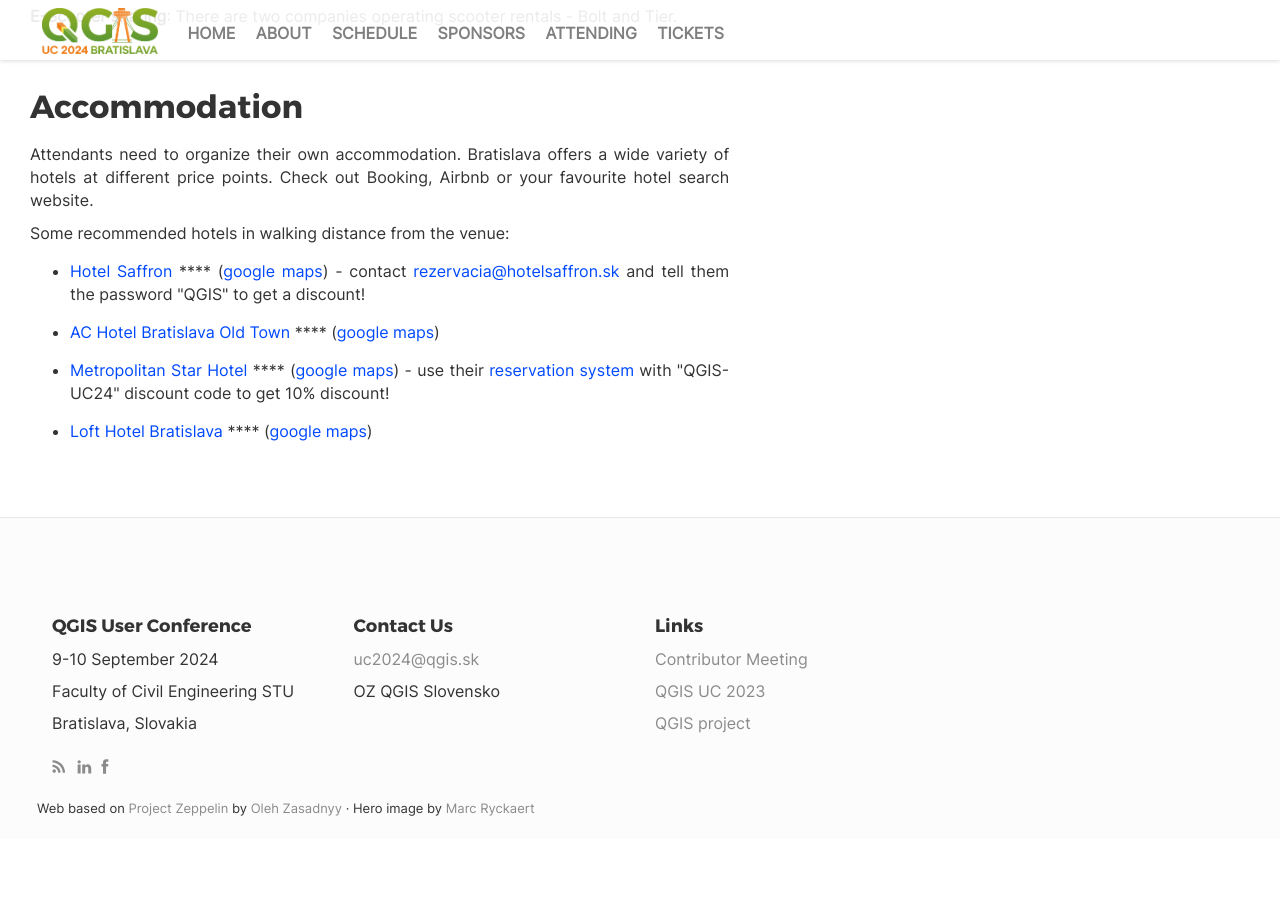
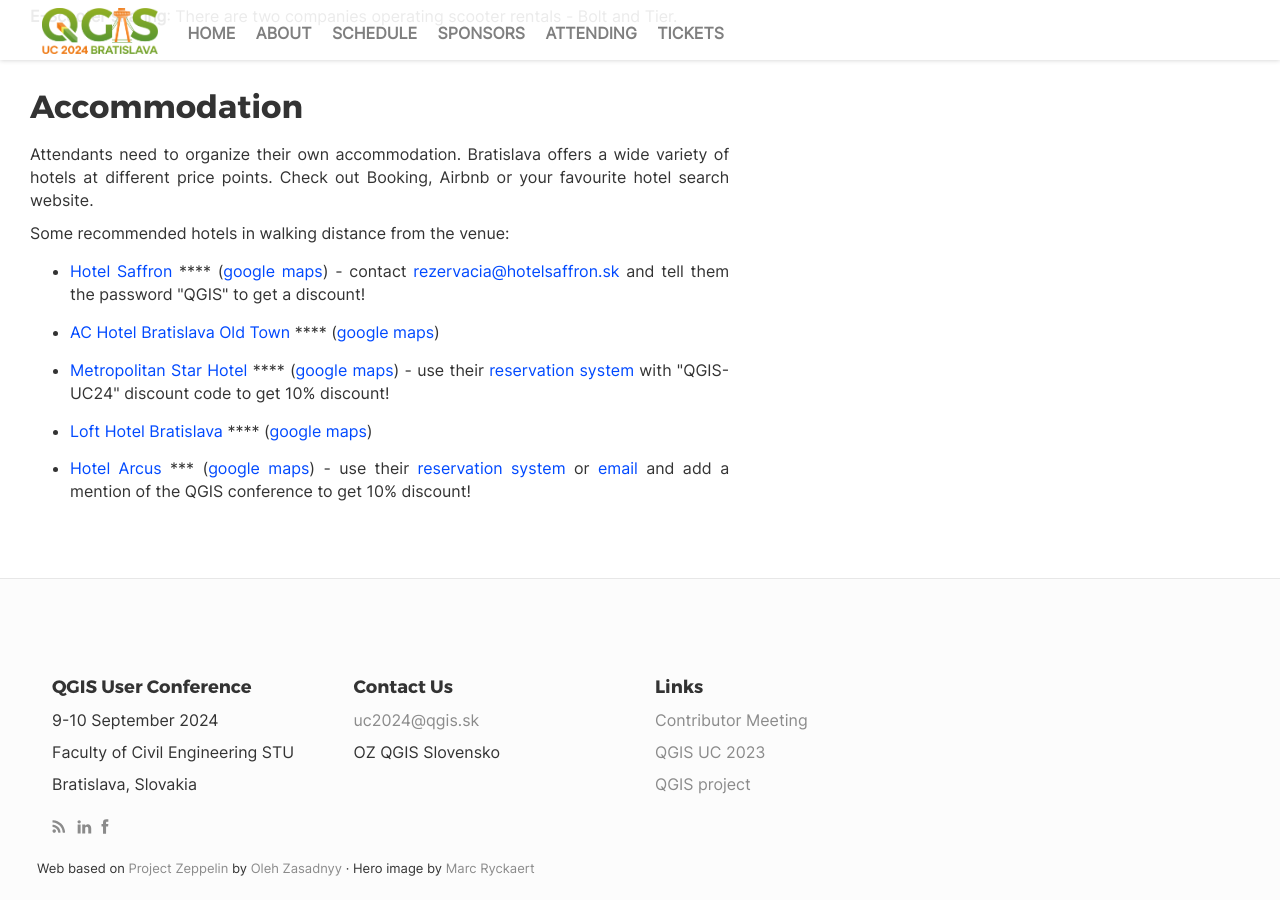
Before and after one commit to qgis-sk/uc2024-web, a Jekyll site: the page built from _pages/attending.html, in a window 1280 px wide and 900 px high, scrolled down 2074 px. Built offline with Jekyll 4.4.1, drawn with Linux system fonts in a browser that asks for light colours; nearby versions of some CDN libraries; comment, search, counter and statistics services are not loaded; before the commit the page ends 2913 px from its top, so only the background shows below that.

Commit message:
add hotel arcus with discount

```diff
--- a/_pages/attending.html
+++ b/_pages/attending.html
@@ -80,6 +80,8 @@
 <li style="margin: 15px 0;"><a href="https://myhotel.sk/en/metropolitan-star-hotel">Metropolitan Star Hotel</a> **** (<a href="https://www.google.com/maps/place/Metropolitan+Star+Apart+hotel/@48.149823,17.1098026,17z/data=!4m9!3m8!1s0x476c895ab8171ea1:0x3dcafb5140b4645!5m2!4m1!1i2!8m2!3d48.1498789!4d17.1103796!16s%2Fg%2F11q96hv1y6?entry=ttu">google maps</a>) - use their <a href="https://myhotel.sk/en/reservation">reservation system</a> with "QGIS-UC24" discount code to get 10% discount!
 
 <li style="margin: 15px 0;"><a href="https://www.lofthotel.sk/en">Loft Hotel Bratislava</a> **** (<a href="https://www.google.com/maps/place/Loft+Hotel+Bratislava/@48.1518988,17.1062406,17z/data=!4m9!3m8!1s0x476c8950a3d1840b:0x8ea4bd1b256a9d0c!5m2!4m1!1i2!8m2!3d48.1519321!4d17.107188!16s%2Fg%2F1q62h6n7b?entry=ttu">google maps</a>)
+
+<li style="margin: 15px 0;"><a href="https://hotelarcus.sk/en/">Hotel Arcus</a> *** (<a href="https://www.google.com/maps/place/Hotel+Arcus/@48.1514665,17.1187756,17z/data=!3m1!4b1!4m9!3m8!1s0x476c8948e70e3285:0xc6be76474bf9dd25!5m2!4m1!1i2!8m2!3d48.1514665!4d17.1213505!16s%2Fg%2F1tnmqhzv?entry=ttu">google maps</a>) - use their <a href="https://hotelarcus.sk/accommodation/">reservation system</a> or <a href="mailto:info@hotelarcus.sk">email</a> and add a mention of the QGIS conference to get 10% discount!
 </ul>
 </p>
 
```
